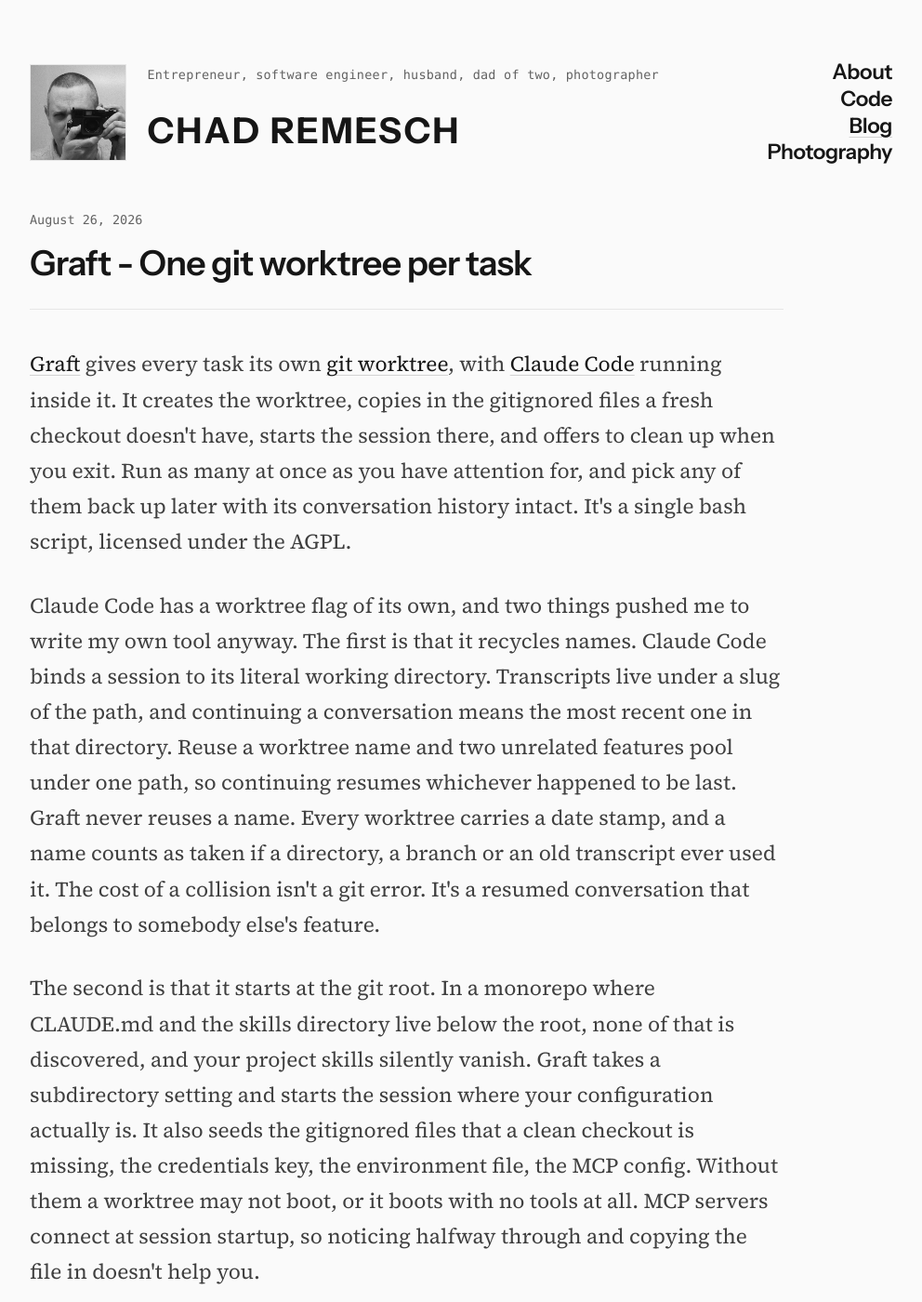
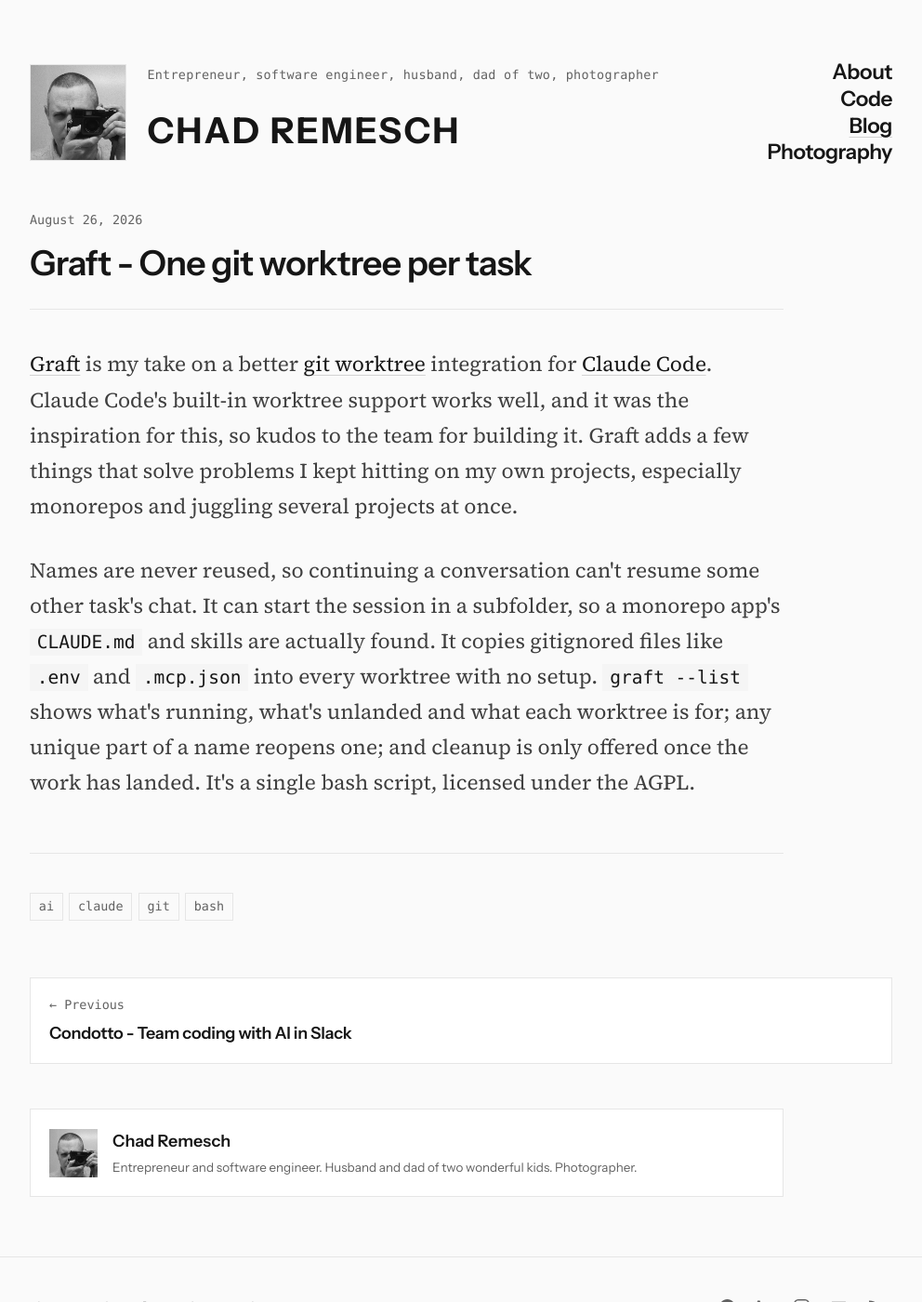
Before and after one commit to chadrem/chadrem.github.io, a Jekyll site: the page built from _posts/2026-08-26-graft-one-git-worktree-per-task.html, in a window 1280 px wide and 1400 px high. Shown: the whole window at 93% size, without its empty margins (144-1136 px from the left). Built offline with Jekyll 4.4.1, drawn with Linux system fonts in a browser that asks for light colours; some of the changed text lies outside the part shown.

Commit message:
Shorten the Graft post to two paragraphs

```diff
--- a/_posts/2026-08-26-graft-one-git-worktree-per-task.html
+++ b/_posts/2026-08-26-graft-one-git-worktree-per-task.html
@@ -8,51 +8,20 @@ tags:
 - bash
 ---
 <p>
-    <a href="https://github.com/chadrem/graft">Graft</a> gives every task its own
-    <a href="https://git-scm.com/docs/git-worktree">git worktree</a>, with
-    <a href="https://claude.com/claude-code">Claude Code</a> running inside it.
-    It creates the worktree, copies in the gitignored files a fresh checkout doesn't have, starts the session
-    there, and offers to clean up when you exit.
-    Run as many at once as you have attention for, and pick any of them back up later with its conversation
-    history intact.
+    <a href="https://github.com/chadrem/graft">Graft</a> is my take on a better
+    <a href="https://git-scm.com/docs/git-worktree">git worktree</a> integration for
+    <a href="https://claude.com/claude-code">Claude Code</a>.
+    Claude Code's built-in worktree support works well, and it was the inspiration for this, so kudos to the
+    team for building it.
+    Graft adds a few things that solve problems I kept hitting on my own projects, especially monorepos and
+    juggling several projects at once.
+</p>
+<p>
+    Names are never reused, so continuing a conversation can't resume some other task's chat.
+    It can start the session in a subfolder, so a monorepo app's <code>CLAUDE.md</code> and skills are actually
+    found.
+    It copies gitignored files like <code>.env</code> and <code>.mcp.json</code> into every worktree with no setup.
+    <code>graft --list</code> shows what's running, what's unlanded and what each worktree is for; any unique part
+    of a name reopens one; and cleanup is only offered once the work has landed.
     It's a single bash script, licensed under the AGPL.
 </p>
-<p>
-    Claude Code has a worktree flag of its own, and two things pushed me to write my own tool anyway.
-    The first is that it recycles names.
-    Claude Code binds a session to its literal working directory.
-    Transcripts live under a slug of the path, and continuing a conversation means the most recent one in that
-    directory.
-    Reuse a worktree name and two unrelated features pool under one path, so continuing resumes whichever
-    happened to be last.
-    Graft never reuses a name.
-    Every worktree carries a date stamp, and a name counts as taken if a directory, a branch or an old transcript
-    ever used it.
-    The cost of a collision isn't a git error.
-    It's a resumed conversation that belongs to somebody else's feature.
-</p>
-<p>
-    The second is that it starts at the git root.
-    In a monorepo where CLAUDE.md and the skills directory live below the root, none of that is discovered, and
-    your project skills silently vanish.
-    Graft takes a subdirectory setting and starts the session where your configuration actually is.
-    It also seeds the gitignored files that a clean checkout is missing, the credentials key, the environment
-    file, the MCP config.
-    Without them a worktree may not boot, or it boots with no tools at all.
-    MCP servers connect at session startup, so noticing halfway through and copying the file in doesn't help you.
-</p>
-<p>
-    Running several worktrees at once creates its own problem, which is that a few days later you have a screen
-    full of date stamped names and no memory of what any of them were.
-    So graft lists them with a column for what each one is doing, taken from its first unlanded commit, or before
-    anything is committed, from the first prompt you typed in it.
-    Alongside that it shows which ones have a session running right now, how far ahead of the base branch they
-    are, and how many conversations are still resumable.
-</p>
-<p>
-    Graft does not merge, push, or open pull requests.
-    That stays yours.
-    It offers to delete a worktree only when there are no uncommitted changes, no rebase or merge in progress,
-    and nothing on the branch that hasn't landed.
-    Otherwise it keeps the worktree and tells you which of the three stopped it.
-</p>
```
